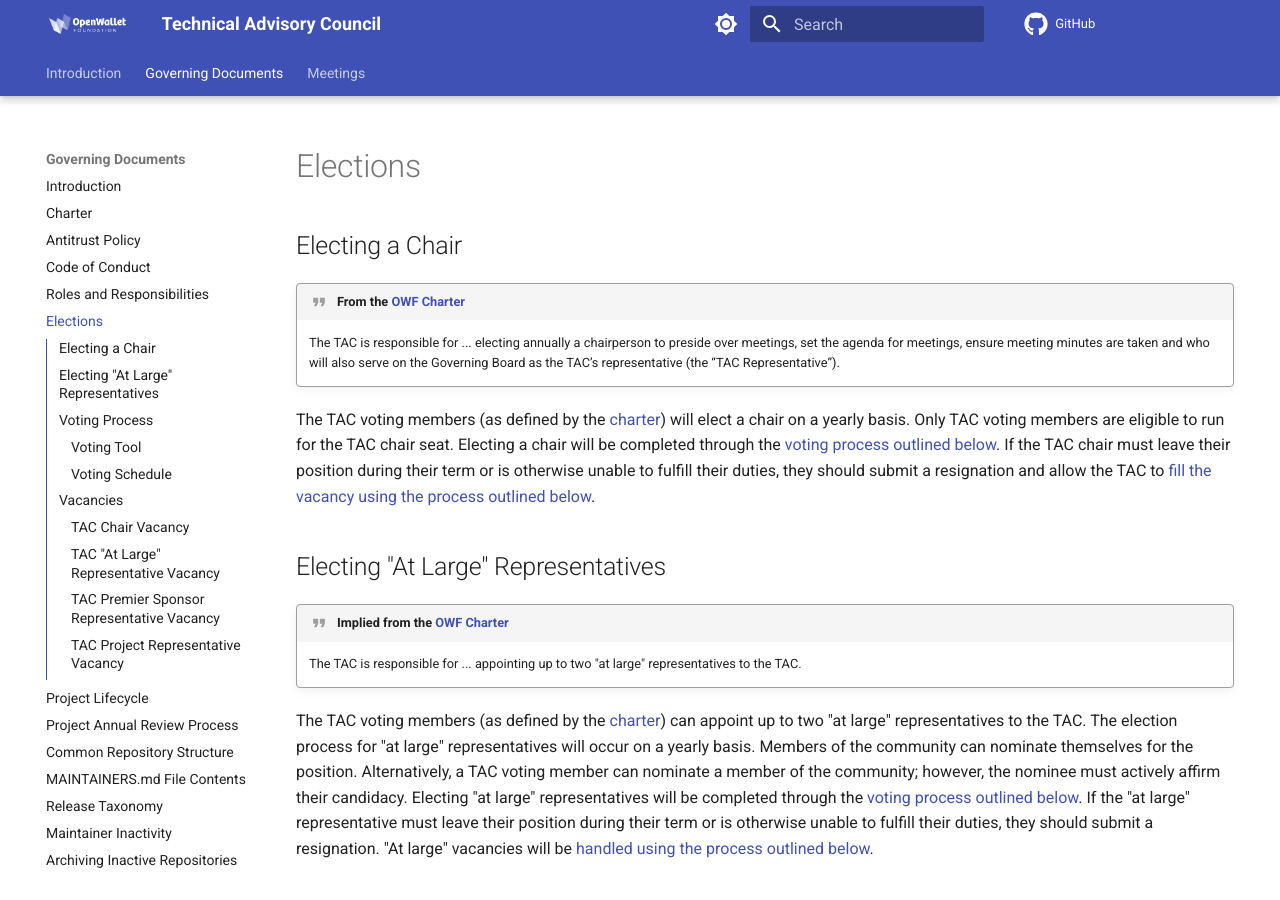
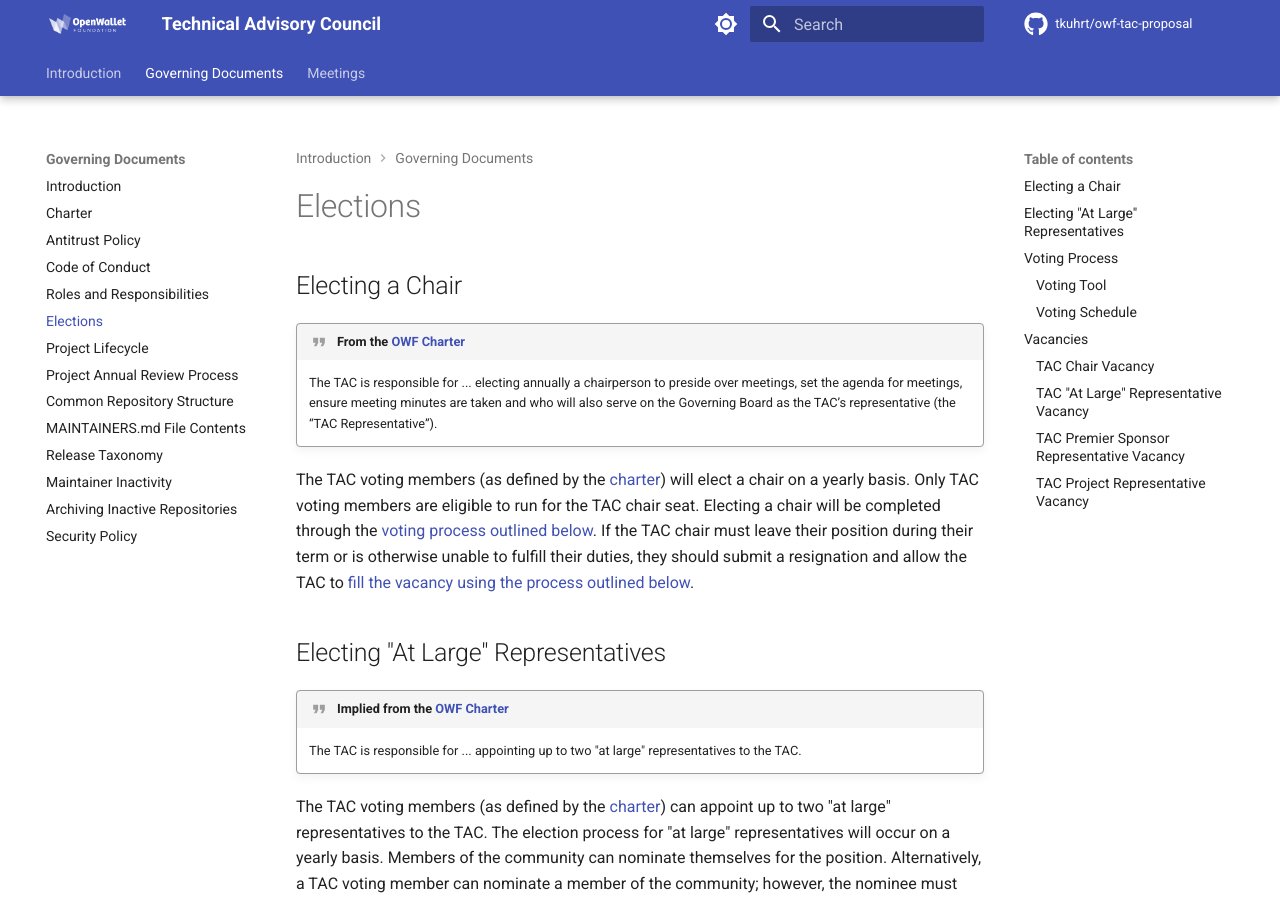
Before and after one commit to openwallet-foundation/tac, an MkDocs documentation site: the page built from docs/governance/elections.md, in a window 1280 px wide and 900 px high. Built offline with MkDocs 1.6.1 and Material for MkDocs 9.7.7, drawn with Linux system fonts in a browser that asks for light colours; comment, search, counter and statistics services are not loaded.

Commit message:
Add social icons and other minor cleanup
Signed-off-by: Tracy Kuhrt <tracy.a.kuhrt@accenture.com>

```diff
--- a/mkdocs.yml
+++ b/mkdocs.yml
@@ -1,4 +1,5 @@
 site_name: Technical Advisory Council
+repo_name: tkuhrt/owf-tac-proposal
 repo_url: https://github.com/tkuhrt/owf-tac-proposal
 theme:
   name: material
@@ -24,12 +25,12 @@
   - navigation.expand
   - navigation.footer
   - navigation.instant
+  - navigation.path
   - navigation.tabs
   - navigation.tabs.sticky
   - navigation.top
   - navigation.tracking
   - toc.follow
-  - toc.integrate
 markdown_extensions:
   - abbr
   - admonition
@@ -69,6 +70,18 @@
   - pymdownx.tasklist:
       custom_checkbox: true
   - pymdownx.tilde
+extra:
+  social:
+    - icon: fontawesome/brands/github
+      link: https://github.com/openwallet-foundation
+    - icon: fontawesome/brands/discord
+      link: https://discord.com/invite/yjvGPd5FCU
+    - icon: fontawesome/solid/envelope
+      link: https://lists.openwallet.foundation
+    - icon: fontawesome/brands/twitter
+      link: https://twitter.com/OpenWallet_Fdn
+    - icon: fontawesome/solid/globe
+      link: https://openwallet.foundation
 nav:
   - Introduction: index.md
   - Governing Documents:
```
